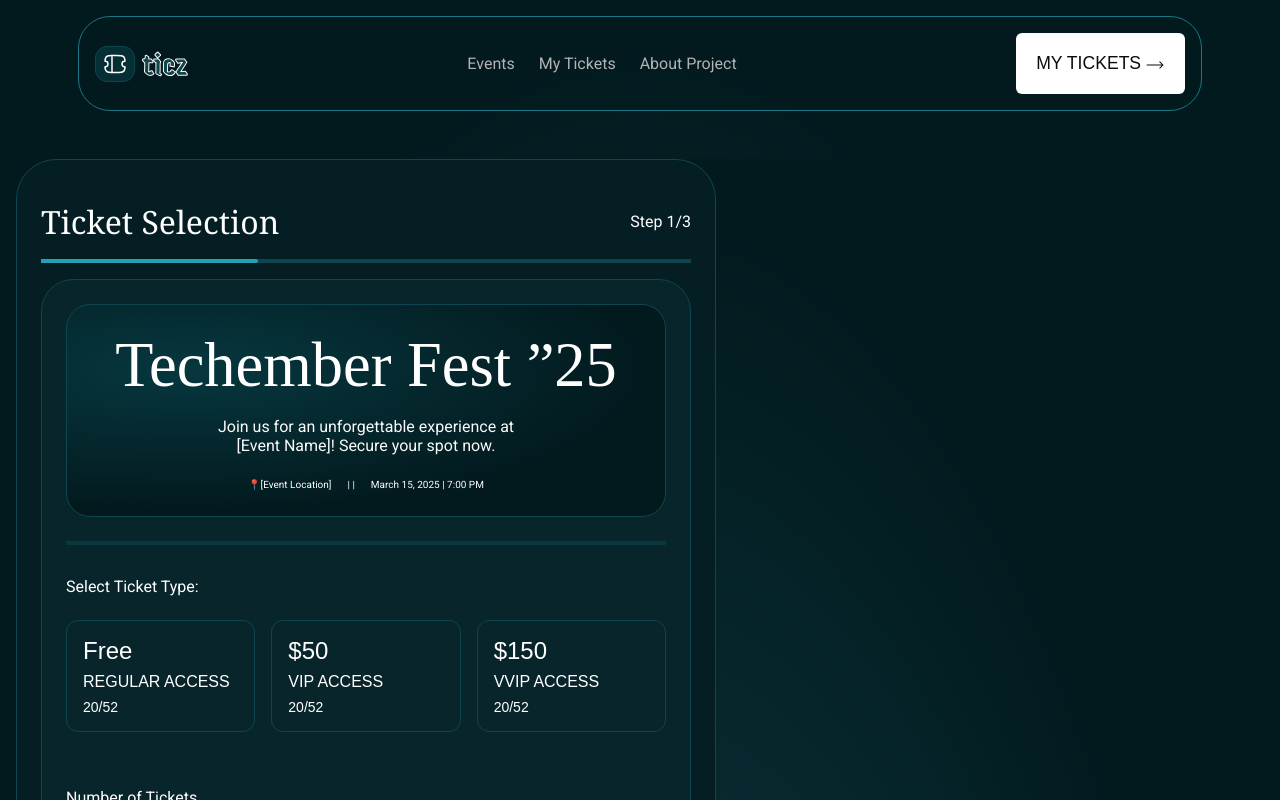
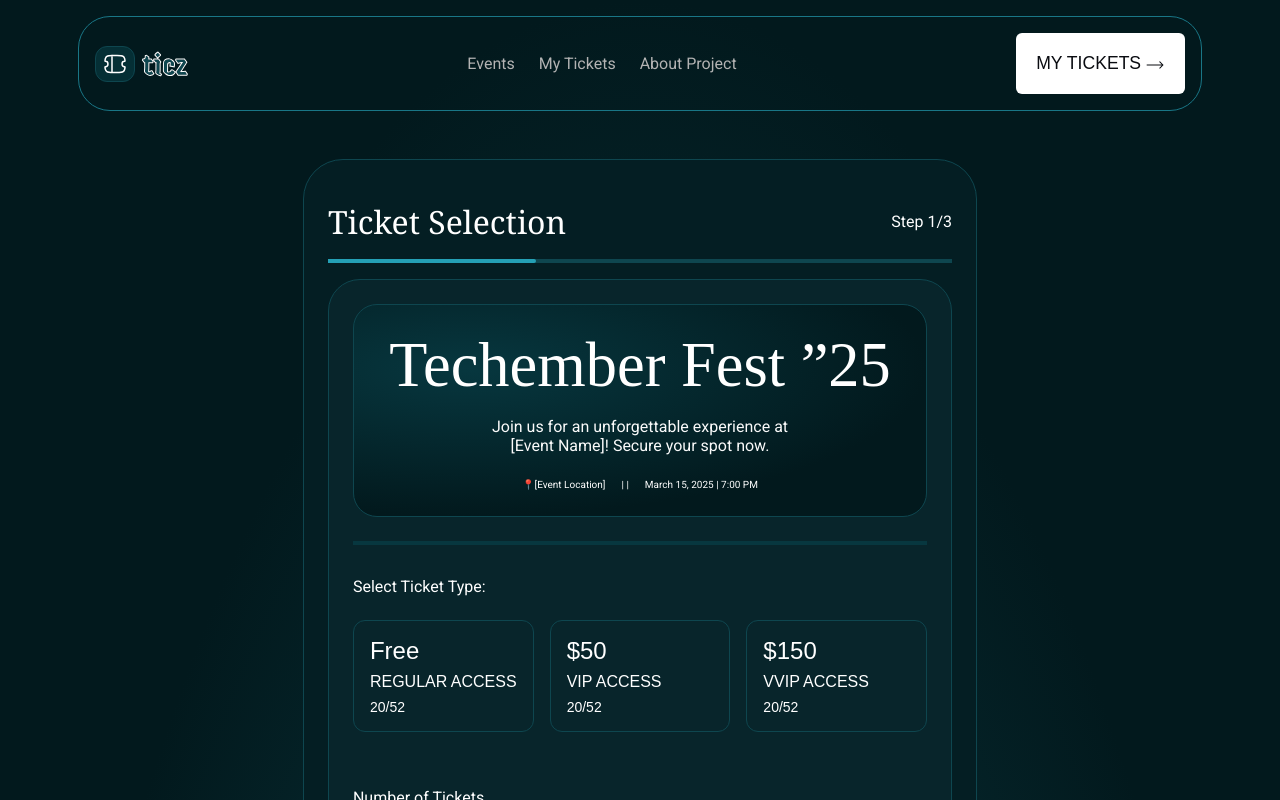
Before and after one commit to Miss-nonso/conference-ticket-generator, a React (Vite) app in the folder conference-ticket-generator/: page / in a window 1280 px wide. Shown: the top 800 px of the page. Built offline with nearby package versions, Linux system fonts and the light colour scheme; a web font is replaced by a local one.

Commit message:
chore: fix selection btn style

```diff
--- a/conference-ticket-generator/src/components/Form.jsx
+++ b/conference-ticket-generator/src/components/Form.jsx
@@ -64,15 +64,13 @@ const Form = ({ setMoveToStep, moveToStep }) => {
     );
 
     let uploadImageURL = await res.json();
-    console.log({ uploading: uploadImageURL.url });
+
     setImagePreview(uploadImageURL.url);
     !uploadImageURL && toast("Please try again");
     uploadImageURL = "";
   };
 
   const submitHandler = (data) => {
-    console.log({ data });
-
     if (!data.img) {
       toast("Please upload image");
     }
--- a/conference-ticket-generator/src/index.css
+++ b/conference-ticket-generator/src/index.css
@@ -170,8 +170,18 @@ button:hover {
   width: 100%;
 }
 
+.bg-green {
+  background: var(--green);
+}
+
+.bg-trans {
+  background: transparent;
+}
+
 .render-container {
   width: 100%;
+  display: grid;
+  place-content: center;
 }
 
 .selection-wrapper {
@@ -239,13 +249,15 @@ button:hover {
   gap: 1rem;
 }
 
-.ticket-item {
+.tickets-list .ticket-item {
   border: 1px solid var(--green);
   border-radius: 12px;
   padding: 1rem;
+
   display: flex;
   flex-direction: column;
   justify-content: start;
+  text-align: left;
   gap: 0.5rem;
   cursor: pointer;
   background: transparent;
@@ -258,6 +270,10 @@ button:hover {
 .ticket-item::selection {
   background-color: var(--teal);
 }
+
+/* .ticket-item:focus {
+  background: var(--green);
+} */
 
 .ticket-item .ticket-price {
   font-size: 1.5rem;
@@ -374,15 +390,6 @@ textarea:focus-within {
 .img-uploader:hover .img-upload-overlay {
   z-index: 2;
   opacity: 0.7;
-}
-
-/* .img-uploader:hover svg {
-  position: relative;
-  z-index: 2;
-  opacity: 0.7;
-} */
-
-.img-uploader:hover img {
 }
 
 .inputs-container {
--- a/conference-ticket-generator/src/ui/Ticket.jsx
+++ b/conference-ticket-generator/src/ui/Ticket.jsx
@@ -7,7 +7,6 @@ import { handleDownload } from "../utils/downloadTicket";
 
 // eslint-disable-next-line react/prop-types
 const Ticket = ({ data, setMoveToStep, ticketRef }) => {
-  console.log({ download: handleDownload() });
   return (
     <div className="ticket-body">
       {" "}
--- a/conference-ticket-generator/src/ui/TicketRender.jsx
+++ b/conference-ticket-generator/src/ui/TicketRender.jsx
@@ -16,7 +16,7 @@ const TicketRender = () => {
   const savedData = getFromStorage("ticketData");
 
   const [moveToStep, setMoveToStep] = useState(1);
-  console.log({ moveToStep });
+
   return (
     <div className="render-container">
       {moveToStep === 1 && (
--- a/conference-ticket-generator/src/ui/TicketSelection.jsx
+++ b/conference-ticket-generator/src/ui/TicketSelection.jsx
@@ -1,4 +1,4 @@
-// import { useEffect, useState } from "react";
+import { useState } from "react";
 
 import numbers from "../assets/options";
 import Button from "../components/Button";
@@ -33,6 +33,8 @@ const TicketSelection = ({
     }
   };
 
+  const [isClicked, setIsClicked] = useState(null);
+
   return (
     <div className="main-content">
       <ToastContainer />
@@ -60,13 +62,17 @@ const TicketSelection = ({
             <p>Select Ticket Type:</p>
 
             <div className="tickets-list">
-              {ticketTypes.map(({ type, noOfTicketsLeft, price }) => (
+              {ticketTypes.map(({ type, noOfTicketsLeft, price }, index) => (
                 <button
                   key={type}
-                  className="ticket-item"
-                  onClick={() =>
-                    setTicketSelection({ ...ticketSelection, type })
-                  }
+                  className={`ticket-item`}
+                  onClick={() => {
+                    setTicketSelection({ ...ticketSelection, type });
+                    setIsClicked(index);
+                  }}
+                  style={{
+                    background: index == isClicked && "var(--linegreen)"
+                  }}
                 >
                   <h6 className="ticket-price">{price}</h6>
                   <p>{type}</p>
```
Also changed, not shown: 1 other file (tests, documents, lock files or other folders).
